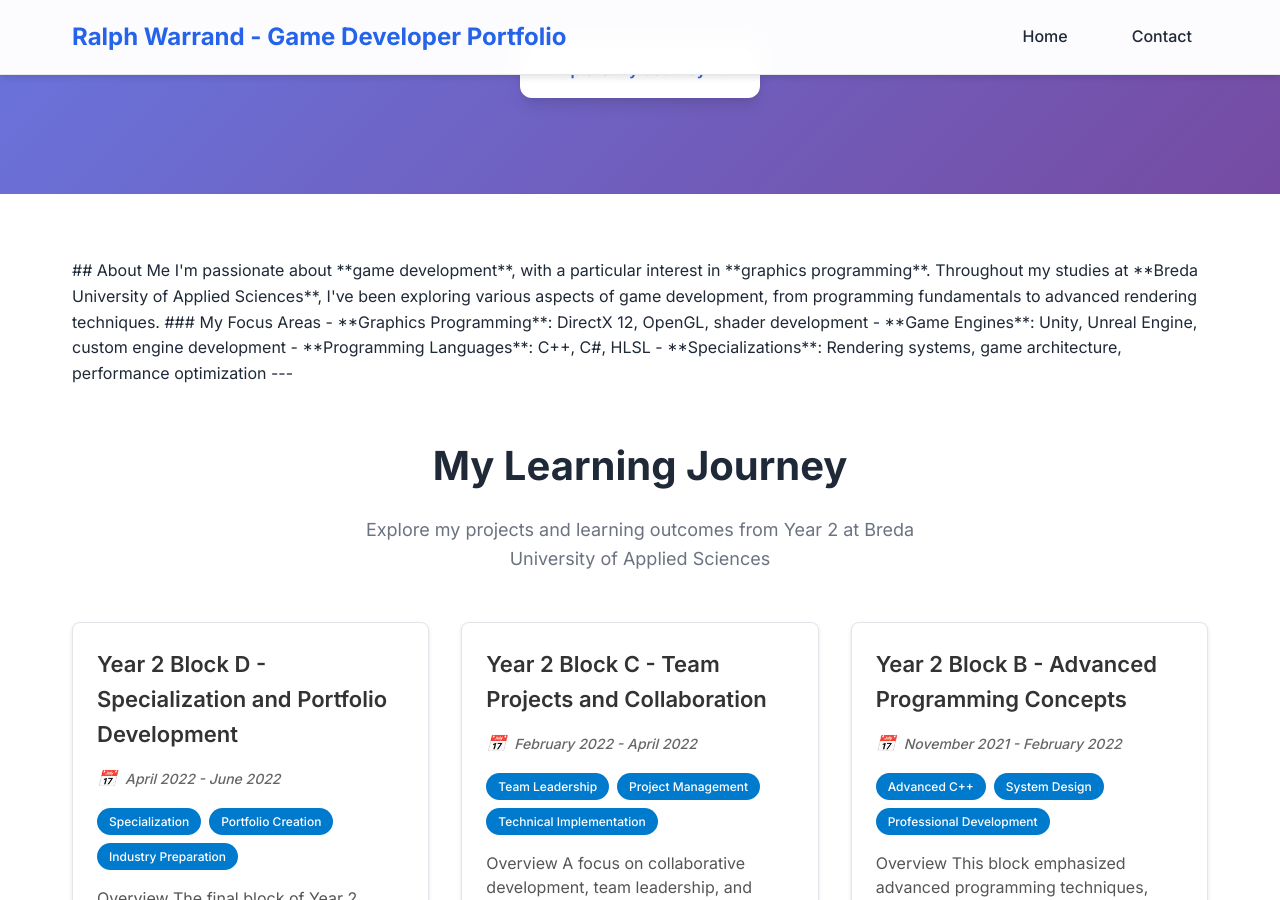
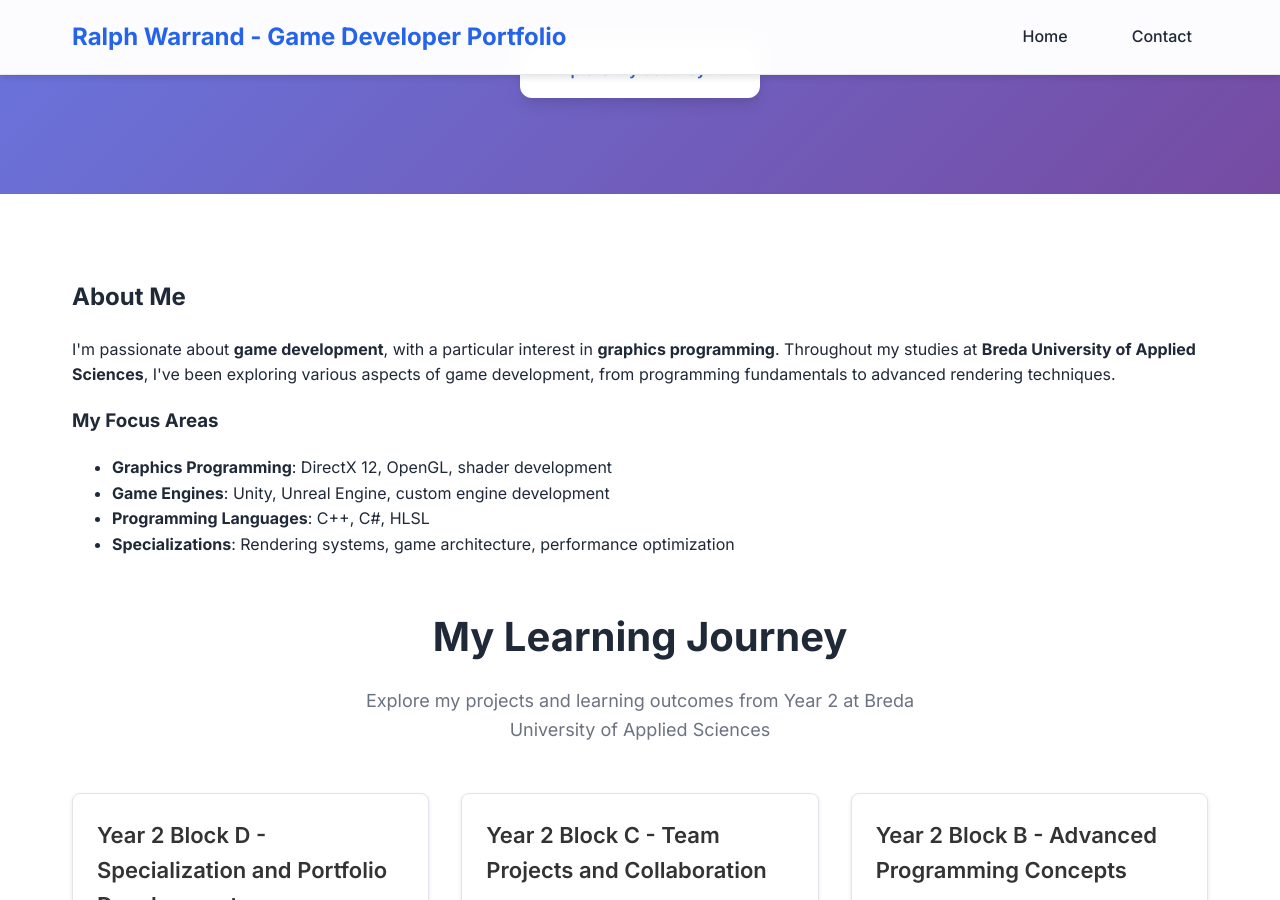
Before and after one commit to ralphwarrand/portfolio, a Jekyll site: the page built from index.md, in a window 1280 px wide and 900 px high, scrolled down 572 px. Built offline with Jekyll 4.4.1, drawn with Linux system fonts in a browser that asks for light colours.

```diff
--- a/index.md
+++ b/index.md
@@ -19,17 +19,17 @@ title: Home
 <div class="page-content">
   <div class="wrapper">
 
-    ## About Me
+    <h2>About Me</h2>
 
-    I'm passionate about **game development**, with a particular interest in **graphics programming**. Throughout my studies at **Breda University of Applied Sciences**, I've been exploring various aspects of game development, from programming fundamentals to advanced rendering techniques.
+    <p>I'm passionate about <strong>game development</strong>, with a particular interest in <strong>graphics programming</strong>. Throughout my studies at <strong>Breda University of Applied Sciences</strong>, I've been exploring various aspects of game development, from programming fundamentals to advanced rendering techniques.</p>
 
-    ### My Focus Areas
-    - **Graphics Programming**: DirectX 12, OpenGL, shader development
-    - **Game Engines**: Unity, Unreal Engine, custom engine development
-    - **Programming Languages**: C++, C#, HLSL
-    - **Specializations**: Rendering systems, game architecture, performance optimization
-
-    ---
+    <h3>My Focus Areas</h3>
+    <ul>
+      <li><strong>Graphics Programming</strong>: DirectX 12, OpenGL, shader development</li>
+      <li><strong>Game Engines</strong>: Unity, Unreal Engine, custom engine development</li>
+      <li><strong>Programming Languages</strong>: C++, C#, HLSL</li>
+      <li><strong>Specializations</strong>: Rendering systems, game architecture, performance optimization</li>
+    </ul>
 
     <section id="projects" class="projects-section">
       <h2 class="section-title">My Learning Journey</h2>
@@ -55,7 +55,8 @@ title: Home
     <section class="cta-section">
       <h2>Let's Connect</h2>
       <p>Interested in my work or want to collaborate? I'd love to hear from you!</p>
-      <a href="{{ '/contact/' | relative_url }}" class="cta-button">
+      <a href="{{
+'/contact/' | relative_url }}" class="cta-button">
         <span>Get In Touch</span>
         <span>✉️</span>
       </a>
```
